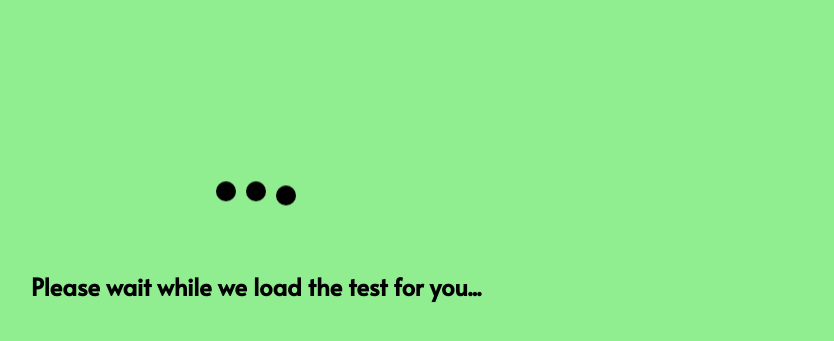
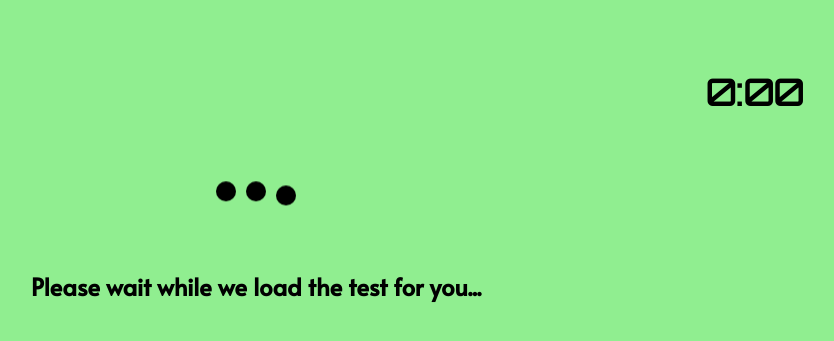
Before and after one commit to ahmedashfaq027/quiz-javascript, a PHP site: page / in a window 1280 px wide. Shown: the top 341 px of the page, without its empty margins (384-1218 px from the left). Run offline with PHP 8.4, Linux system fonts and the light colour scheme.

Commit message:
Heroku deploy added timer

```diff
--- a/app.js
+++ b/app.js
@@ -1,5 +1,6 @@
 const jsonData = 'https://raw.githubusercontent.com/ahmedashfaq027/quiz-javascript/master/sample.json';
 const proxy = 'https://cors-anywhere.herokuapp.com/';
+const timerEle = document.querySelector('.timer');
 
 window.addEventListener('load', () => {
     // Define elements
@@ -56,6 +57,7 @@ window.addEventListener('load', () => {
         setQuestion(questions[counter]);
         onCounterUpdate();
         clearRadioInput();
+        startTimer(600);
     }
 
     function setQuestion(question) {
@@ -137,14 +139,34 @@ window.addEventListener('load', () => {
     });
 
     submitBtn.addEventListener('click', () => {
+        endTest();
+    });
+
+    function endTest() {
         let result = getResult(userAnswers, answers);
-        thankyouDiv.querySelector('div h3#answered').textContent += userAnswers.length;
+        thankyouDiv.querySelector('div h3#answered').textContent += userAnswers.filter(Boolean).length + " out of " + answers.length;
         thankyouDiv.querySelector('div h3#score').textContent += result;
         titleEle.querySelector('p').classList.add('hidden');
 
         testDiv.classList.add('hidden');
         thankyouDiv.classList.remove('hidden');
-    });
+    }
+
+    function startTimer(seconds) {
+        timer = setInterval(function () {
+            console.log(seconds);
+            timerEle.innerHTML = `${Math.floor(seconds / 60)}:${seconds % 60}`;
+            if (seconds == 0) {
+                stopTimer();
+                endTest();
+            }
+            seconds--;
+        }, 1000);
+    }
+
+    function stopTimer() {
+        clearInterval(timer);
+    }
 });
 
 function getResult(userAnswers, answers) {
--- a/home.html
+++ b/home.html
@@ -6,6 +6,7 @@
     <meta name="viewport" content="width=device-width, initial-scale=1.0">
     <meta http-equiv="X-UA-Compatible" content="IE=edge">
     <link href="https://fonts.googleapis.com/css2?family=Alata&display=swap" rel="stylesheet">
+    <link href="https://fonts.googleapis.com/css2?family=Orbitron&display=swap" rel="stylesheet">
     <link rel="stylesheet" href="style.css">
     <title>Quiz</title>
 </head>
@@ -14,6 +15,7 @@
     <header>
         <h1></h1>
         <p></p>
+        <h2 class="timer">0:00</h2>
     </header>
 
     <div class="main-preload">
--- a/style.css
+++ b/style.css
@@ -12,6 +12,8 @@ body {
     font-family: 'Alata', sans-serif;
 }
 
+/* Header */
+
 header {
     font-family: sans-serif;
     color: white;
@@ -19,6 +21,7 @@ header {
     margin: 70px;
     font-size: 26px;
     align-items: center;
+    position: relative;
 }
 
 header h1 {
@@ -31,6 +34,18 @@ header p {
     font-size: 18px;
     color: black;
 }
+
+header h2 {
+    font-family: 'Orbitron', sans-serif;
+    font-weight: 600;
+    font-size: 36px;
+    position: absolute;
+    top: 20%;
+    right: 2%;
+    color: black;
+}
+
+/* Header */
 
 /* loading */
 
@@ -286,6 +301,6 @@ section {
         margin-top: 1.3rem;
     }
     .thankyou h1 {
-        font-size: 20px;
+        font-size: 22px;
     }
 }
```
